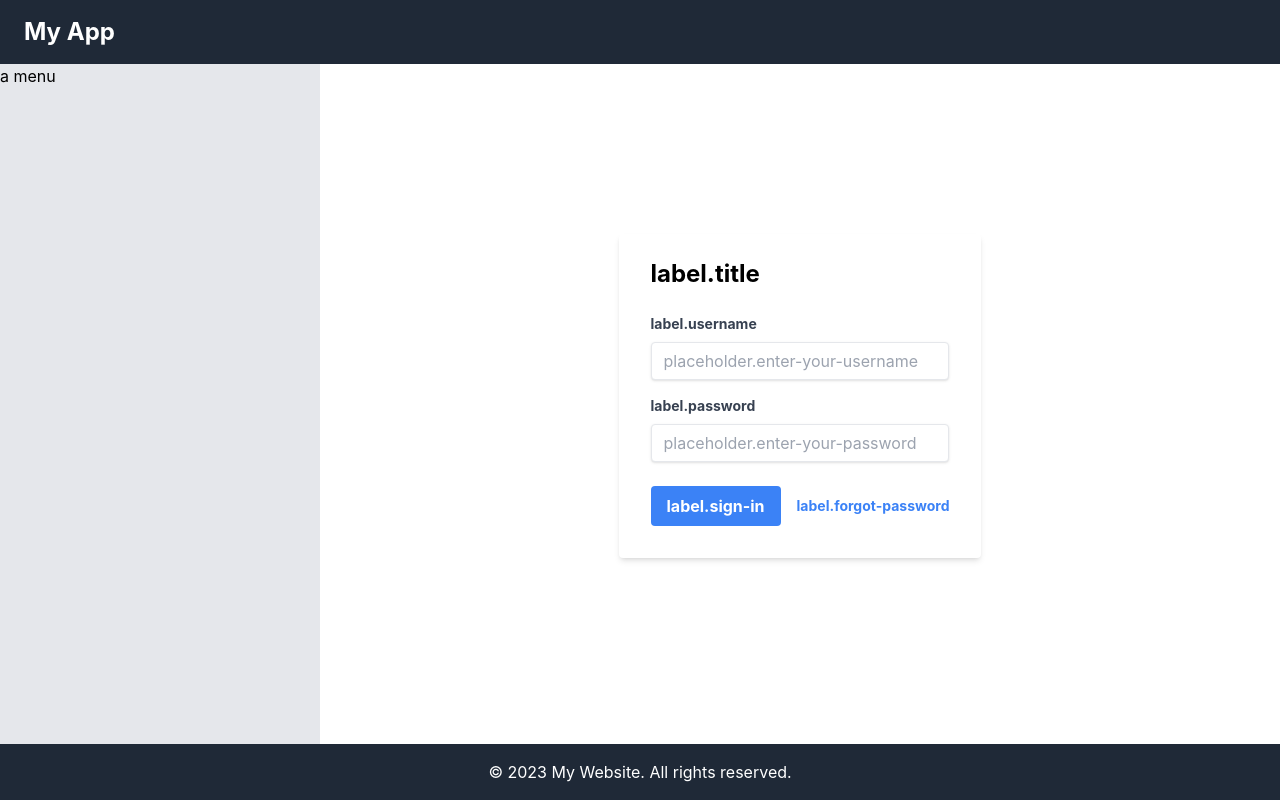
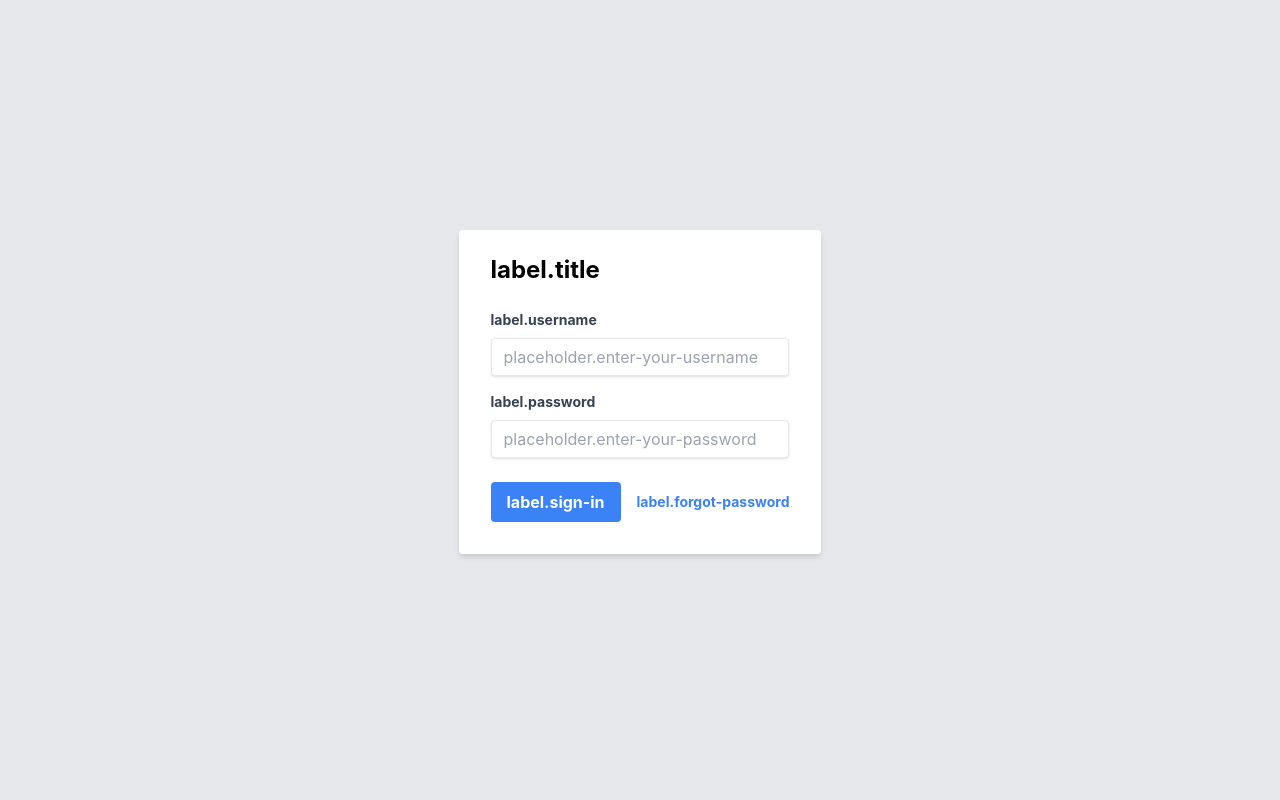
Before and after one commit to vaoan/reactstudy-sagas, a React (Create React App) app: page /login in a window 1280 px wide. Built offline with nearby package versions, Linux system fonts and the light colour scheme; no server answers.

Commit message:
adding basic layout for total focus

```diff
--- /dev/null
+++ b/src/components/layout/basic/index.tsx
@@ -0,0 +1,13 @@
+import { Outlet } from "react-router-dom";
+
+const BasicLayout = () => {
+  return (
+    <div className="min-h-screen bg-gray-200 flex justify-center items-center">
+      <main>
+        <Outlet />
+      </main>
+    </div>
+  );
+};
+
+export default BasicLayout;
--- a/src/configs/routes/index.tsx
+++ b/src/configs/routes/index.tsx
@@ -4,6 +4,7 @@ import Menu from "components/structural/menu";
 import MainLayout from "components/layout/main";
 import { createBrowserRouter } from "react-router-dom";
 import Login from "pages/login";
+import BasicLayout from "components/layout/basic";
 
 const router = createBrowserRouter([
   {
@@ -16,11 +17,7 @@ const router = createBrowserRouter([
   },
   {
     path: "/login",
-    element: (
-      <MainLayout
-        {...{ header: <Header />, menu: <Menu />, footer: <Footer /> }}
-      />
-    ),
+    element: <BasicLayout />,
     children: [
       {
         path: "/login",
```
